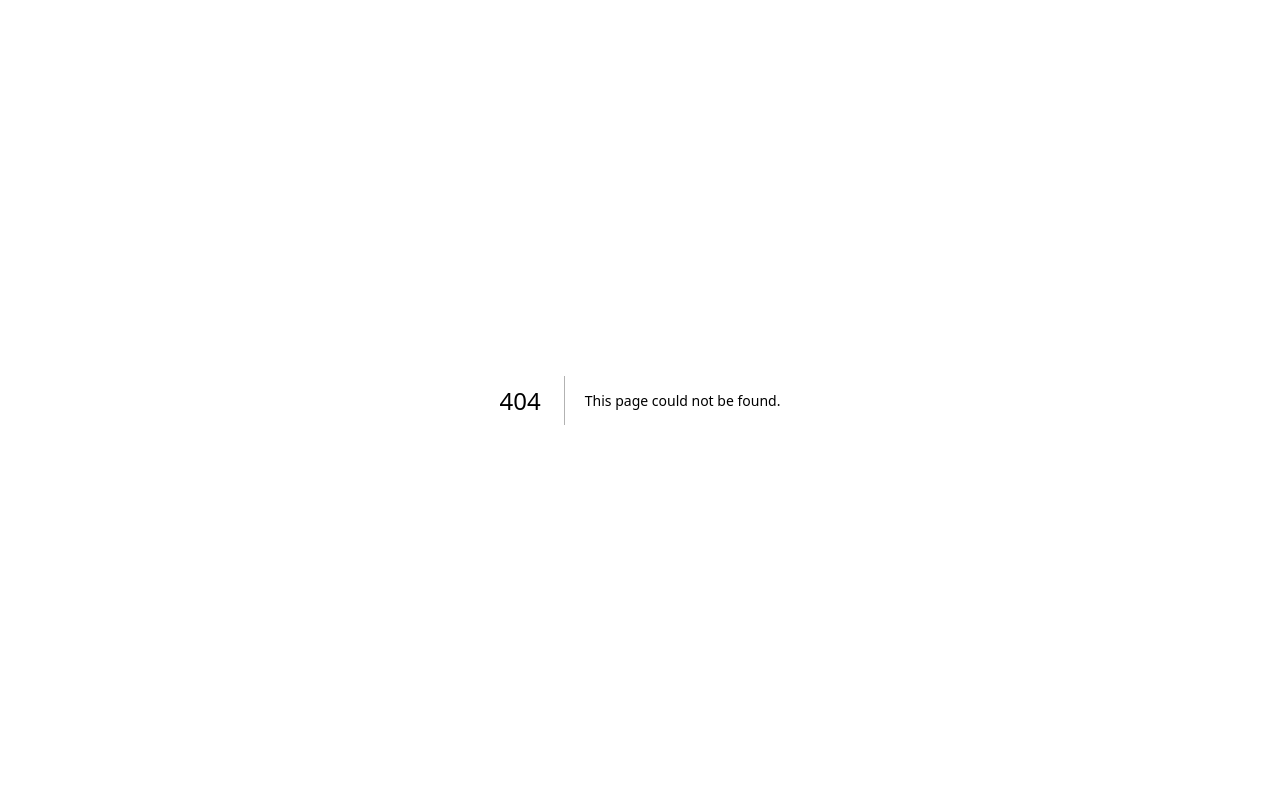
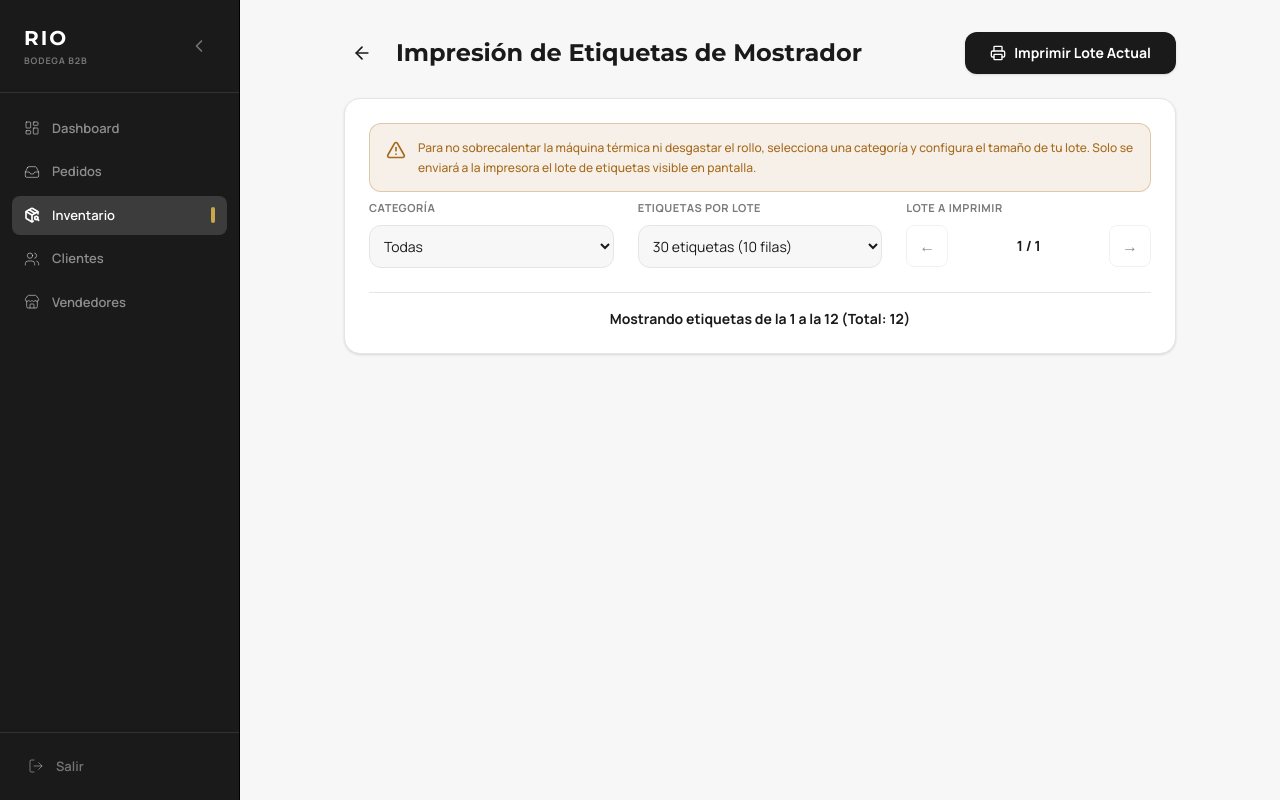
Before and after one commit to 2001mapa/rio_laminado_demo, a Next.js app: page /admin/inventario/imprimir in a window 1280 px wide. Before the commit this address had no page. Built offline with nearby package versions, Linux system fonts and the light colour scheme.

Commit message:
✨ Feat: Añadir QR a etiquetas de despacho y crear vista de impresión masiva para inventario

```diff
--- a/package.json
+++ b/package.json
@@ -15,7 +15,8 @@
     "lucide-react": "^1.43.0",
     "next": "16.3.4",
     "react": "19.2.8",
-    "react-dom": "19.2.8"
+    "react-dom": "19.2.8",
+    "react-qr-code": "^2.2.0"
   },
   "devDependencies": {
     "@tailwindcss/postcss": "^4",
--- /dev/null
+++ b/src/app/admin/inventario/imprimir/page.tsx
@@ -0,0 +1,164 @@
+'use client';
+
+import { useDemo } from '@/lib/DemoContext';
+import { useState, useMemo } from 'react';
+import Link from 'next/link';
+import { ArrowLeft, Printer, AlertTriangle } from 'lucide-react';
+import { formatPrice } from '@/lib/utils';
+import QRCode from 'react-qr-code';
+
+export default function MassPrintPage() {
+  const { products } = useDemo();
+
+  const [categoryFilter, setCategoryFilter] = useState<string>('Todas');
+  const [itemsPerPage, setItemsPerPage] = useState<number>(30); // E.g., 30 tags per batch
+  const [currentPage, setCurrentPage] = useState<number>(1);
+
+  const categories = Array.from(new Set(products.map(p => p.category).filter(Boolean))) as string[];
+  const filterOptions = ['Todas', ...categories];
+
+  const filteredProducts = useMemo(() => {
+    if (categoryFilter === 'Todas') return products;
+    return products.filter(p => p.category === categoryFilter);
+  }, [products, categoryFilter]);
+
+  const totalPages = Math.ceil(filteredProducts.length / itemsPerPage) || 1;
+  const currentBatch = useMemo(() => {
+    const start = (currentPage - 1) * itemsPerPage;
+    return filteredProducts.slice(start, start + itemsPerPage);
+  }, [filteredProducts, currentPage, itemsPerPage]);
+
+  return (
+    <>
+      <div className="p-4 md:p-8 max-w-4xl mx-auto space-y-6 pb-20 font-sans print:hidden">
+        <div className="flex flex-col md:flex-row items-start md:items-center justify-between gap-4">
+          <div className="flex items-center">
+            <Link href="/admin/inventario" className="mr-4 p-2 hover:bg-rio-surface-muted rounded-full transition-colors">
+              <ArrowLeft className="w-5 h-5 text-rio-ink" />
+            </Link>
+            <h1 className="text-2xl font-serif font-bold text-rio-ink">Impresión de Etiquetas de Mostrador</h1>
+          </div>
+          <button
+            onClick={() => window.print()}
+            disabled={currentBatch.length === 0}
+            className="w-full md:w-auto flex justify-center items-center px-6 py-2.5 border border-transparent bg-rio-ink text-white shadow-sm text-sm font-bold rounded-xl hover:bg-rio-ink/90 transition-colors disabled:opacity-50"
+          >
+            <Printer className="w-4 h-4 mr-2" />
+            Imprimir Lote Actual
+          </button>
+        </div>
+
+        <div className="bg-rio-surface p-6 rounded-2xl shadow-sm border border-rio-border space-y-6">
+          <div className="flex items-start gap-3 bg-rio-warning/10 border border-rio-warning/30 rounded-xl px-4 py-3.5 mb-2">
+            <AlertTriangle className="h-5 w-5 text-rio-warning shrink-0 mt-0.5" />
+            <p className="text-[12px] text-rio-warning font-medium leading-relaxed">
+              Para no sobrecalentar la máquina térmica ni desgastar el rollo, selecciona una categoría y configura el tamaño de tu lote. Solo se enviará a la impresora el lote de etiquetas visible en pantalla.
+            </p>
+          </div>
+
+          <div className="grid grid-cols-1 md:grid-cols-3 gap-6">
+            <div>
+              <label className="block text-[11px] uppercase font-bold text-rio-muted tracking-wider mb-2">Categoría</label>
+              <select
+                className="w-full border border-rio-border rounded-xl p-2.5 text-sm bg-rio-background text-rio-ink"
+                value={categoryFilter}
+                onChange={(e) => {
+                  setCategoryFilter(e.target.value);
+                  setCurrentPage(1);
+                }}
+              >
+                {filterOptions.map(cat => (
+                  <option key={cat} value={cat}>{cat}</option>
+                ))}
+              </select>
+            </div>
+
+            <div>
+              <label className="block text-[11px] uppercase font-bold text-rio-muted tracking-wider mb-2">Etiquetas por Lote</label>
+              <select
+                className="w-full border border-rio-border rounded-xl p-2.5 text-sm bg-rio-background text-rio-ink"
+                value={itemsPerPage}
+                onChange={(e) => {
+                  setItemsPerPage(Number(e.target.value));
+                  setCurrentPage(1);
+                }}
+              >
+                <option value={15}>15 etiquetas (5 filas)</option>
+                <option value={30}>30 etiquetas (10 filas)</option>
+                <option value={60}>60 etiquetas (20 filas)</option>
+                <option value={90}>90 etiquetas (30 filas)</option>
+                <option value={9999}>Imprimir Todo (¡Cuidado!)</option>
+              </select>
+            </div>
+
+            <div>
+              <label className="block text-[11px] uppercase font-bold text-rio-muted tracking-wider mb-2">Lote a Imprimir</label>
+              <div className="flex items-center gap-2">
+                <button
+                  onClick={() => setCurrentPage(p => Math.max(1, p - 1))}
+                  disabled={currentPage === 1}
+                  className="px-3 py-2 border border-rio-border rounded-lg bg-rio-surface hover:bg-rio-surface-muted disabled:opacity-50 font-bold"
+                >
+                  &larr;
+                </button>
+                <span className="flex-1 text-center font-bold text-sm">
+                  {currentPage} / {totalPages}
+                </span>
+                <button
+                  onClick={() => setCurrentPage(p => Math.min(totalPages, p + 1))}
+                  disabled={currentPage === totalPages}
+                  className="px-3 py-2 border border-rio-border rounded-lg bg-rio-surface hover:bg-rio-surface-muted disabled:opacity-50 font-bold"
+                >
+                  &rarr;
+                </button>
+              </div>
+            </div>
+          </div>
+
+          <div className="border-t border-rio-border pt-4 text-center">
+             <p className="text-sm font-bold text-rio-ink">
+               Mostrando etiquetas de la {Math.min(filteredProducts.length, (currentPage - 1) * itemsPerPage + 1)} a la {Math.min(filteredProducts.length, currentPage * itemsPerPage)} (Total: {filteredProducts.length})
+             </p>
+          </div>
+        </div>
+      </div>
+
+      <div className="hidden print:block w-full max-w-[105mm] overflow-hidden">
+        <style dangerouslySetInnerHTML={{__html: `
+          @media print {
+            @page { margin: 0; }
+            body { margin: 0 !important; padding: 0 !important; }
+          }
+        `}} />
+        <div className="grid grid-cols-3 gap-[2mm] px-[2mm] pt-[1mm]">
+          {currentBatch.map((product, i) => (
+            <div
+              key={product.id + '-' + i}
+              className="w-[31mm] h-[22mm] break-inside-avoid flex flex-row items-center justify-between text-black overflow-hidden p-[1mm]"
+            >
+              <div className="w-[14mm] h-[14mm] flex-shrink-0 bg-white mr-1 flex items-center justify-center">
+                {product.sku && (
+                  <QRCode
+                    value={product.sku}
+                    size={256}
+                    style={{ height: "auto", maxWidth: "100%", width: "100%" }}
+                    viewBox={`0 0 256 256`}
+                  />
+                )}
+              </div>
+              <div className="flex flex-col items-end justify-center text-[7.5px] leading-[1.2] flex-1">
+                <span className="font-black text-[9px] leading-tight text-right w-full break-all">{product.sku}</span>
+                <span className="font-bold">{formatPrice(product.price)}</span>
+                {product.locationCode ? (
+                  <span className="font-medium text-right text-[7px] truncate max-w-full">UB: {product.locationCode}</span>
+                ) : (
+                  <span className="font-medium text-right text-[7px] truncate max-w-full">UB: N/A</span>
+                )}
+              </div>
+            </div>
+          ))}
+        </div>
+      </div>
+    </>
+  );
+}
--- a/src/app/admin/inventario/page.tsx
+++ b/src/app/admin/inventario/page.tsx
@@ -1,7 +1,7 @@
 'use client';
 
 import { useDemo } from '@/lib/DemoContext';
-import { Plus, Upload, Info, X } from 'lucide-react';
+import { Plus, Upload, Info, X, Printer } from 'lucide-react';
 import { formatPrice } from '@/lib/utils';
 import { useState } from 'react';
 
@@ -42,13 +42,13 @@ export default function InventarioPage() {
               <option key={loc} value={loc}>{loc === 'Todas' ? 'Todas las ubicaciones' : loc}</option>
             ))}
           </select>
-          <button
-            onClick={() => alert('Acción simulada. El CSV debe incluir: sku, nombre, precio, categoría, ubicación.')}
-            className="hidden md:flex items-center px-4 py-2.5 border border-rio-border text-[13px] font-semibold rounded-xl text-rio-ink bg-rio-surface hover:bg-rio-surface-muted transition-colors"
+          <a
+            href="/admin/inventario/imprimir"
+            className="flex items-center px-4 py-2.5 border border-rio-gold text-[13px] font-semibold rounded-xl text-rio-gold-dark bg-rio-gold-light/10 hover:bg-rio-gold-light/20 transition-colors"
           >
-            <Upload className="w-4 h-4 mr-2 text-rio-muted" />
-            Importar CSV
-          </button>
+            <Printer className="w-4 h-4 mr-2" />
+            Imprimir Etiquetas
+          </a>
           <button
             onClick={() => setShowMockModal(true)}
             className="flex items-center px-4 py-2.5 border border-transparent text-[13px] font-semibold rounded-xl text-white bg-rio-ink hover:bg-rio-ink/90 transition-colors"
--- a/src/app/admin/pedidos/[id]/page.tsx
+++ b/src/app/admin/pedidos/[id]/page.tsx
@@ -5,6 +5,7 @@ import { ArrowLeft, CheckSquare, Printer, ClipboardCheck, PackageCheck, AlertTri
 import Link from 'next/link';
 import { use } from 'react';
 import { useRouter } from 'next/navigation';
+import QRCode from 'react-qr-code';
 
 export default function PedidoDetalleAdminPage({ params }: { params: Promise<{ id: string }> }) {
   const resolvedParams = use(params);
@@ -242,11 +243,23 @@ export default function PedidoDetalleAdminPage({ params }: { params: Promise<{ i
             return (
               <div
                 key={item.id}
-                className="w-[31mm] h-[22mm] break-inside-avoid flex flex-col items-center justify-center text-black text-[10px] leading-tight overflow-hidden"
+                className="w-[31mm] h-[22mm] break-inside-avoid flex flex-row items-center justify-between text-black overflow-hidden p-[1mm]"
               >
-                <span className="font-bold">ITM: {index + 1}</span>
-                <span className="font-bold">REF: {product?.sku}</span>
-                <span className="font-bold">Cant: {item.quantity}</span>
+                <div className="w-[14mm] h-[14mm] flex-shrink-0 bg-white mr-1 flex items-center justify-center">
+                  {product?.sku && (
+                    <QRCode
+                      value={product.sku}
+                      size={256}
+                      style={{ height: "auto", maxWidth: "100%", width: "100%" }}
+                      viewBox={`0 0 256 256`}
+                    />
+                  )}
+                </div>
+                <div className="flex flex-col items-end justify-center text-[8px] leading-[1.2] flex-1">
+                  <span className="font-bold"># {index + 1}</span>
+                  <span className="font-black text-[9px] leading-tight text-right w-full break-all">{product?.sku}</span>
+                  <span className="font-bold">Q: {item.quantity}</span>
+                </div>
               </div>
             );
           })}
```
Also changed, not shown: 1 other file (tests, documents, lock files or other folders).
